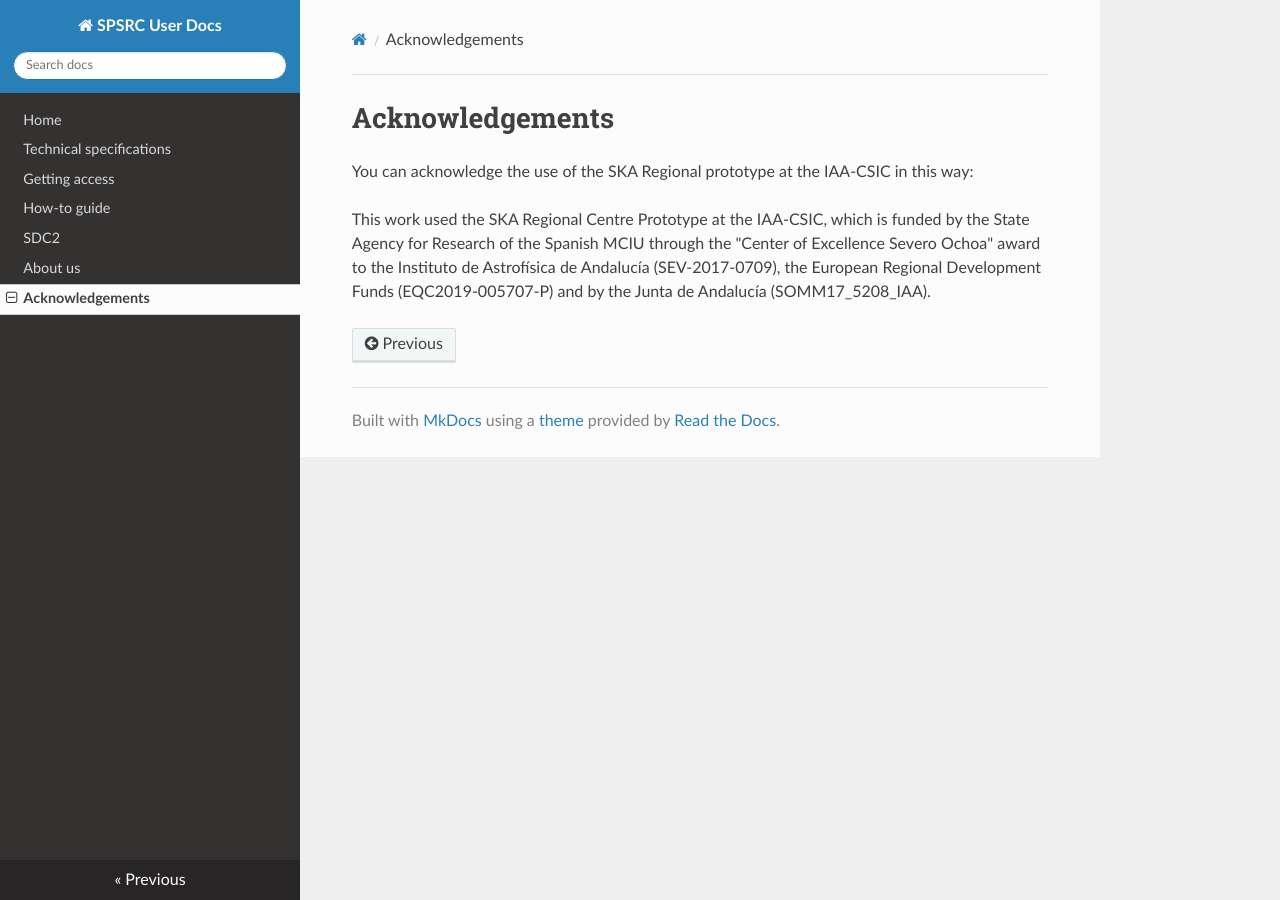
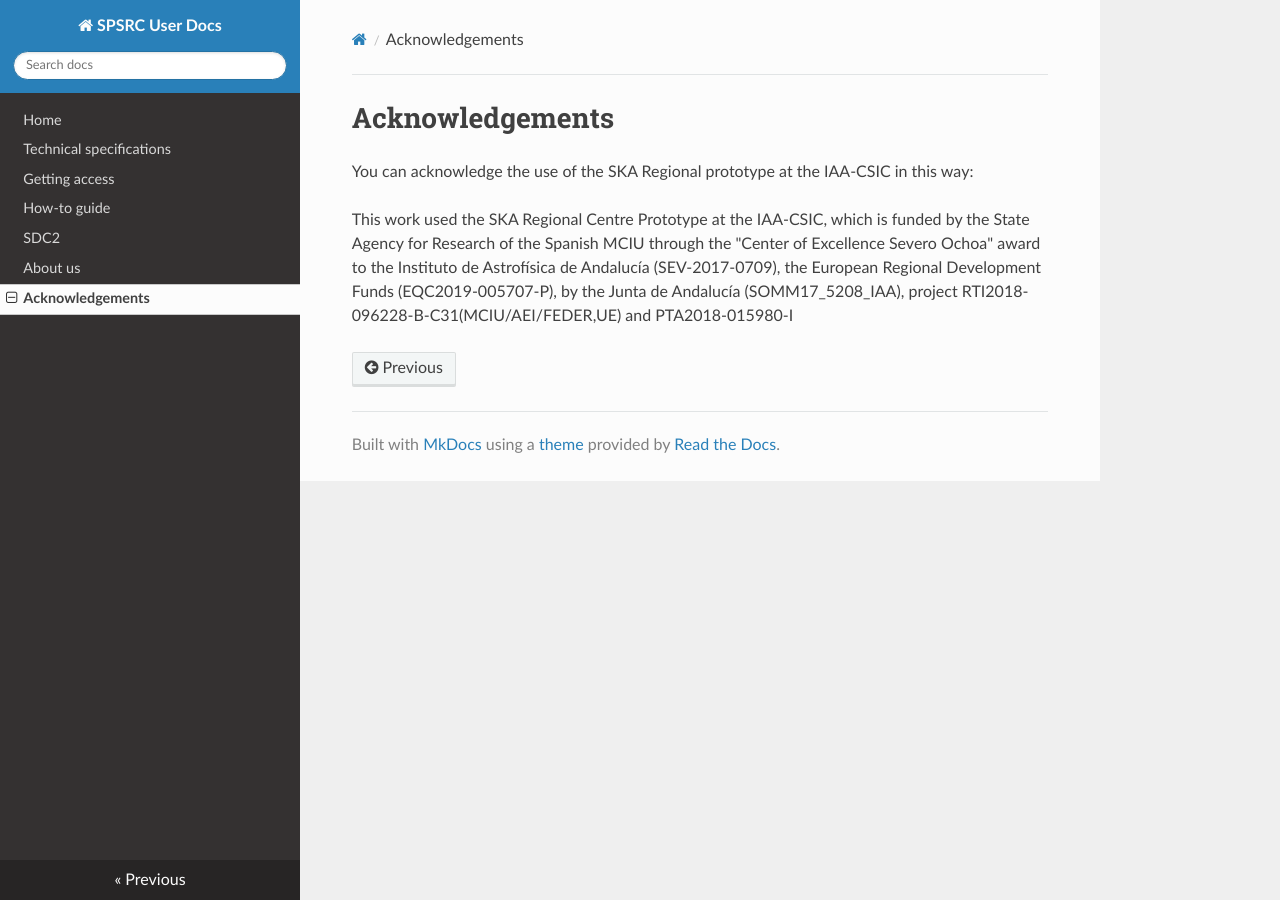
Before and after one commit to espsrc/spsrc_user_docs, an MkDocs documentation site: the page built from docs/acknowledgements.md, in a window 1280 px wide. Built offline with MkDocs 1.6.1, drawn with Linux system fonts in a browser that asks for light colours; nearby versions of some CDN libraries.

Commit message:
Update acknowledgements

```diff
--- a/docs/acknowledgements.md
+++ b/docs/acknowledgements.md
@@ -2,4 +2,4 @@
 
 You can acknowledge the use of the SKA Regional prototype at the IAA-CSIC in this way:
 
-This work used the SKA Regional Centre Prototype at the IAA-CSIC, which is funded by the State Agency for Research of the Spanish MCIU through the "Center of Excellence Severo Ochoa" award to the Instituto de Astrofísica de Andalucía (SEV-2017-0709), the European Regional Development Funds (EQC2019-005707-P) and by the Junta de Andalucía (SOMM17_5208_IAA).
+This work used the SKA Regional Centre Prototype at the IAA-CSIC, which is funded by the State Agency for Research of the Spanish MCIU through the "Center of Excellence Severo Ochoa" award to the Instituto de Astrofísica de Andalucía (SEV-2017-0709), the European Regional Development Funds (EQC2019-005707-P), by the Junta de Andalucía (SOMM17_5208_IAA), project RTI2018-096228-B-C31(MCIU/AEI/FEDER,UE) and PTA2018-015980-I
```
